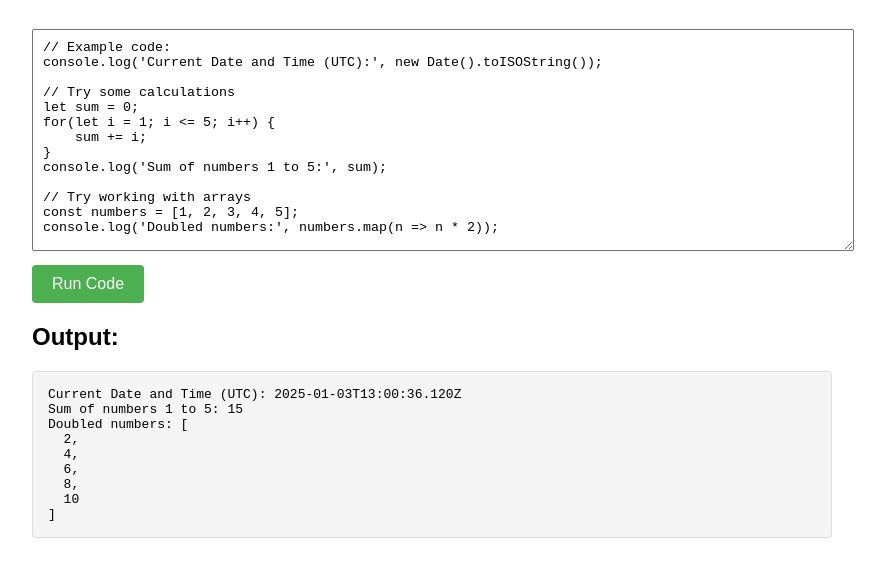
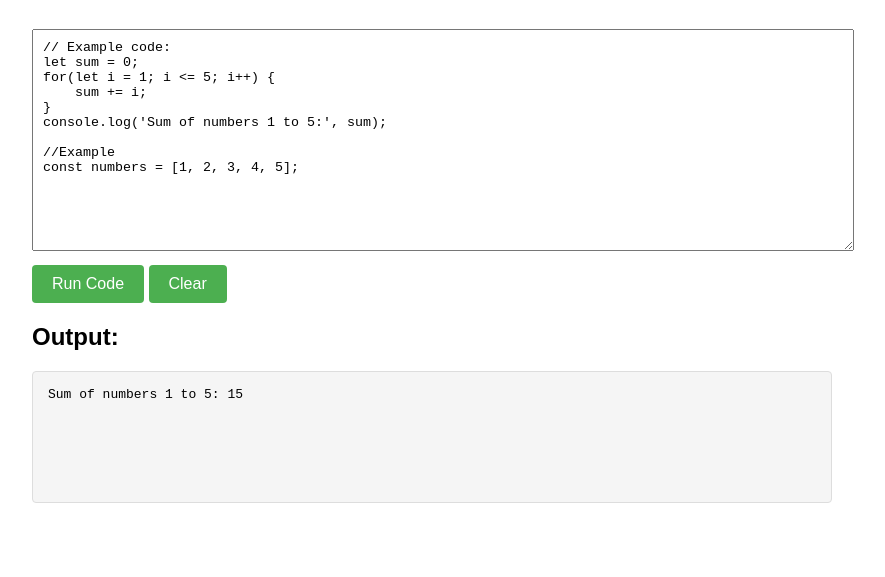
Before and after one commit to nitesh2920/Js-Compiler, a website: page index.html in a window 1280 px wide. Both pictures are taken after a click on the button "Run Code". Shown: the part 61-638 px from the top of the page, without its empty margins (208-1093 px from the left). Drawn offline with Linux system fonts and the light colour scheme.

Commit message:
feat:adding clear feature

```diff
--- a/index.html
+++ b/index.html
@@ -1,8 +1,8 @@
 <!DOCTYPE html>
 <html lang="en">
   <head>
-    <meta charset="UTF-8">
-    <meta name="viewport" content="width=device-width, initial-scale=1.0">
+    <meta charset="UTF-8" />
+    <meta name="viewport" content="width=device-width, initial-scale=1.0" />
     <title>JavaScript Code Executor</title>
     <style>
       body {
@@ -11,6 +11,7 @@
         margin: 20px auto;
         padding: 0 20px;
       }
+
       textarea {
         width: 100%;
         margin: 10px 0;
@@ -18,18 +19,21 @@
         font-family: monospace;
         min-height: 200px;
       }
+
       button {
         padding: 10px 20px;
         font-size: 16px;
         cursor: pointer;
-            background-color: #4CAF50;
+        background-color: #4caf50;
         color: white;
         border: none;
         border-radius: 4px;
       }
+
       button:hover {
         background-color: #45a049;
       }
+
       #output {
         background-color: #f5f5f5;
         padding: 15px;
@@ -39,45 +43,56 @@
         border: 1px solid #ddd;
         margin-top: 10px;
       }
+
       .error {
         color: red;
       }
     </style>
   </head>
+
   <body>
     <h1>JavaScript Code Executor</h1>
 
-    <textarea id="codeInput" placeholder="Write your JavaScript code here">// Example code:
-console.log('Current Date and Time (UTC):', new Date().toISOString());
-
-// Try some calculations
+    <textarea id="codeInput" placeholder="Write your JavaScript code here">
+// Example code:
 let sum = 0;
 for(let i = 1; i <= 5; i++) {
     sum += i;
 }
 console.log('Sum of numbers 1 to 5:', sum);
 
-// Try working with arrays
+//Example
 const numbers = [1, 2, 3, 4, 5];
-console.log('Doubled numbers:', numbers.map(n => n * 2));</textarea>
-    <br>
+</textarea
+    >
+    <br />
     <button id="runCodeButton">Run Code</button>
+    <button id="clearButton">Clear</button>
 
     <h2>Output:</h2>
     <pre id="output">Click "Run Code" to see the output</pre>
 
    <script>
+    document.getElementById("clearButton").addEventListener("click", function () {
+  document.getElementById("codeInput").value = "";
+  document.getElementById("output").textContent = ""; // Use textContent instead of value
+});
+
 function executeCode(code) {
-            const output = document.getElementById('output');
+  const output = document.getElementById("output"); // Correctly reference the output element
 
   // Create a new console.log function to capture output
   const originalConsoleLog = console.log;
   const logs = [];
 
   console.log = (...args) => {
-                logs.push(args.map(arg =>
-                    typeof arg === 'object' ? JSON.stringify(arg, null, 2) : arg
-                ).join(' '));
+    logs.push(
+      args
+        .map((arg) =>
+          typeof arg === "object" ? JSON.stringify(arg, null, 2) : arg
+        )
+        .join(" ")
+    );
     originalConsoleLog.apply(console, args);
   };
 
@@ -86,38 +101,39 @@ console.log('Doubled numbers:', numbers.map(n => n * 2));</textarea>
     const result = new Function(code)();
 
     // Display the output
-                output.textContent = logs.join('\n');
+    output.textContent = logs.join("\n");
 
     // If there's a return value, append it
     if (result !== undefined) {
-                    output.textContent += '\n\nReturn value: ' + result;
+      output.textContent += "\n\nReturn value: " + result;
     }
 
-                output.classList.remove('error');
+    output.classList.remove("error");
   } catch (error) {
-                output.textContent = 'Error: ' + error.message;
-                output.classList.add('error');
+    output.textContent = "Error: " + error.message;
+    output.classList.add("error");
   } finally {
     // Restore the original console.log
     console.log = originalConsoleLog;
   }
 }
 
-        document.getElementById('runCodeButton').addEventListener('click', () => {
-            const code = document.getElementById('codeInput').value;
+document.getElementById("runCodeButton").addEventListener("click", () => {
+  const code = document.getElementById("codeInput").value;
   if (code.trim()) {
     executeCode(code);
   } else {
-                document.getElementById('output').textContent = 'Please enter some code to run';
+    document.getElementById("output").textContent =
+      "Please enter some code to run";
   }
 });
 
 // Add some keyboard shortcuts
-        document.getElementById('codeInput').addEventListener('keydown', (e) => {
+document.getElementById("codeInput").addEventListener("keydown", (e) => {
   // Ctrl/Cmd + Enter to run code
-            if ((e.ctrlKey || e.metaKey) && e.key === 'Enter') {
+  if ((e.ctrlKey || e.metaKey) && e.key === "Enter") {
     e.preventDefault();
-                document.getElementById('runCodeButton').click();
+    document.getElementById("runCodeButton").click();
   }
 });
    </script>
```
Lines whose indentation alone changed are shown as unchanged.
